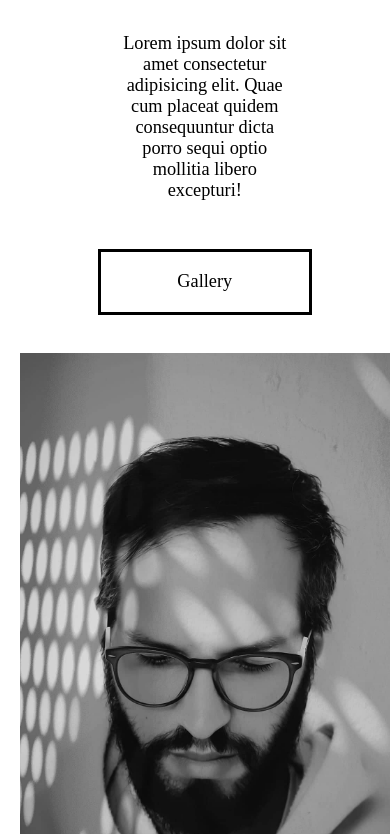
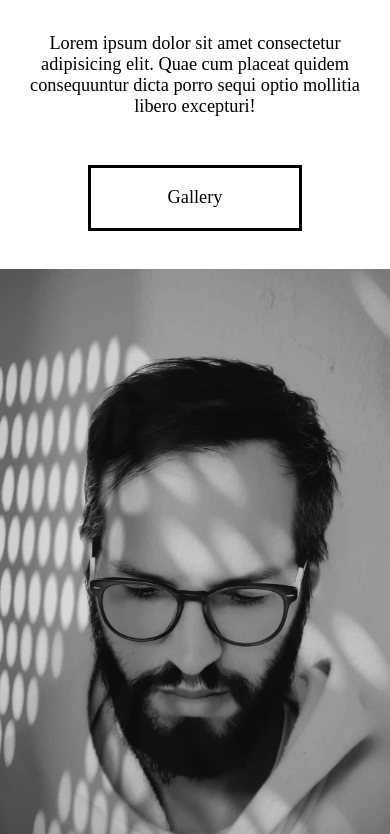
Before and after one commit to cristinamerisoiu/photography, a plain HTML site: page index.html in a window 390 px wide. Shown: the part 214-1048 px from the top of the page. Drawn offline with Linux system fonts and the light colour scheme; a web font is replaced by a local one.

Commit message:
add fixing small issues

```diff
--- a/style.css
+++ b/style.css
@@ -128,6 +128,13 @@ nav {
 }
 
 @media screen and (max-width:824px){
+  .hero {
+    width: 100%;
+  }
+
+  .hero-introduction p {
+    padding: 5rem 3rem;
+  }
   .burger {
     position: relative;
     display: block;
```
